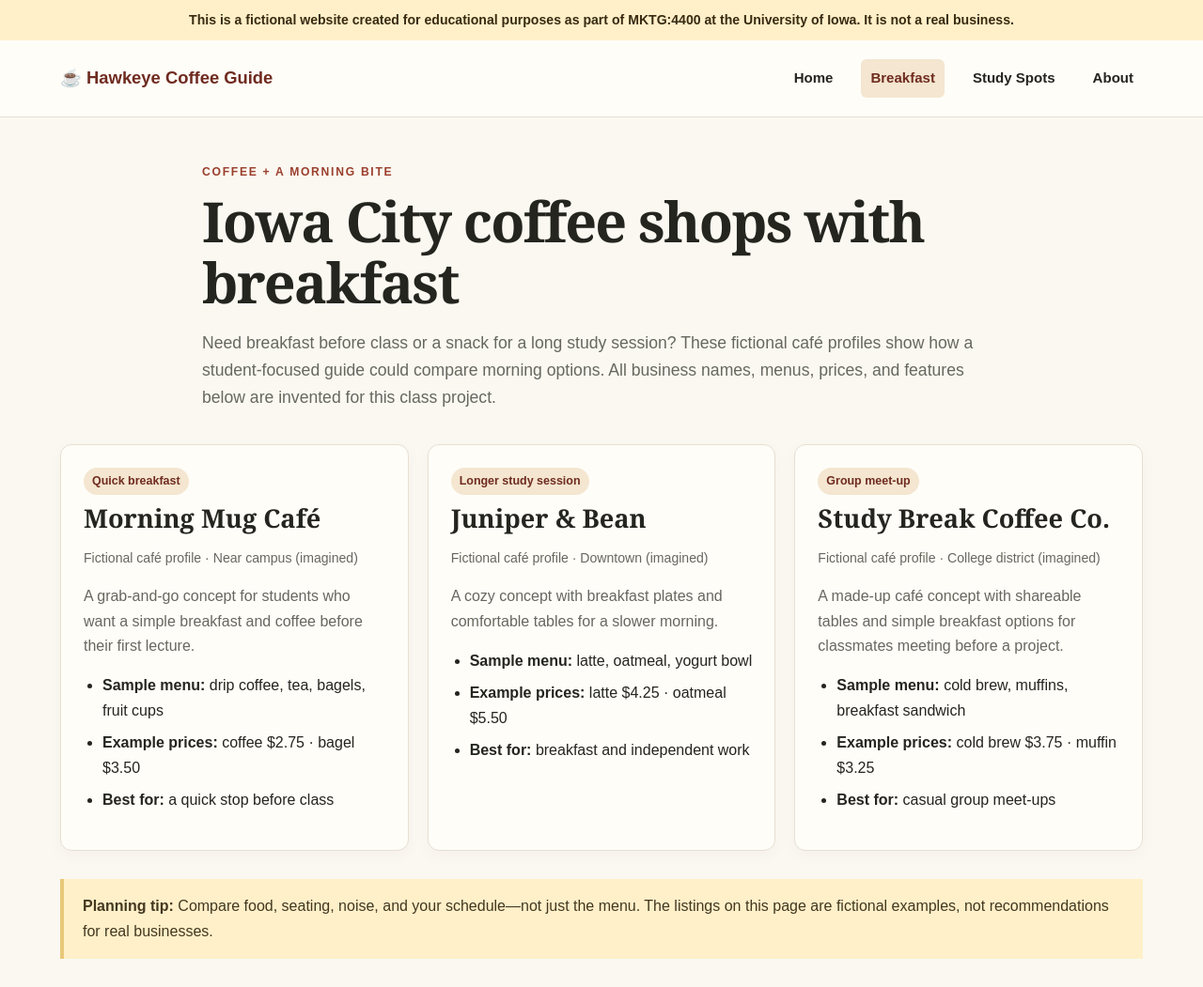
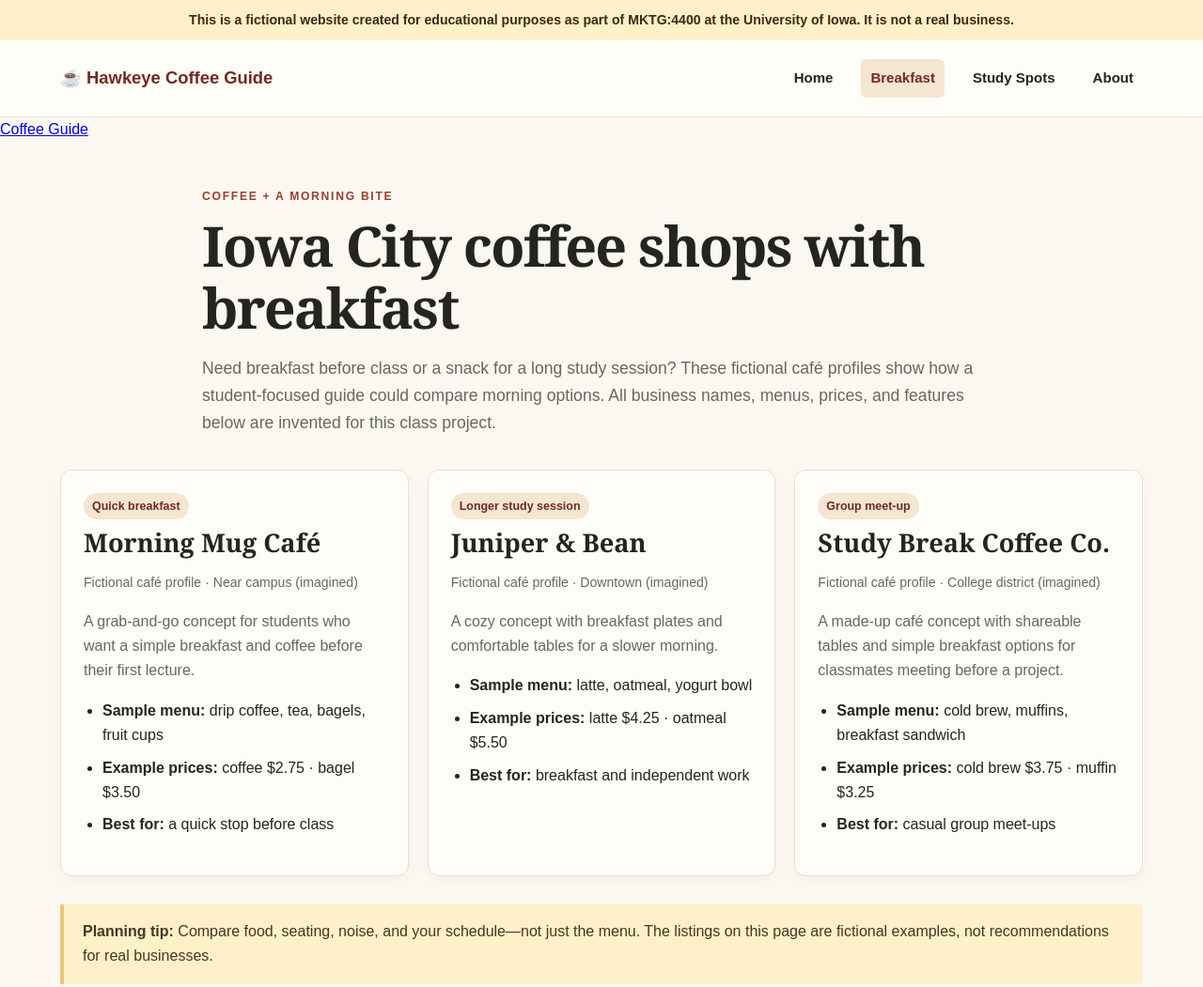
Before and after one commit to brynnpeach/hawkeye-coffee-guide, a plain HTML site: page breakfast.html in a window 1280 px wide. Shown: the top 1051 px of the page at 94% size. Drawn offline with Linux system fonts and the light colour scheme.

Commit message:
Add Coffee Guide link to site header
Added a link to the Coffee Guide in the site header.

```diff
--- a/breakfast.html
+++ b/breakfast.html
@@ -9,7 +9,7 @@
 </head>
 <body>
   <div class="notice">This is a fictional website created for educational purposes as part of MKTG:4400 at the University of Iowa. It is not a real business.</div>
-  <header class="site-header"><a class="brand" href="index.html">☕ Hawkeye Coffee Guide</a><nav aria-label="Main navigation"><a href="index.html">Home</a><a href="breakfast.html" aria-current="page">Breakfast</a><a href="study-spots.html">Study Spots</a><a href="about.html">About</a></nav></header>
+  <header class="site-header"><a class="brand" href="index.html">☕ Hawkeye Coffee Guide</a><nav aria-label="Main navigation"><a href="index.html">Home</a><a href="breakfast.html" aria-current="page">Breakfast</a><a href="study-spots.html">Study Spots</a><a href="about.html">About</a></nav></header><a href="coffee-guide.html">Coffee Guide</a>
 
 
 <main class="page-main">
```
